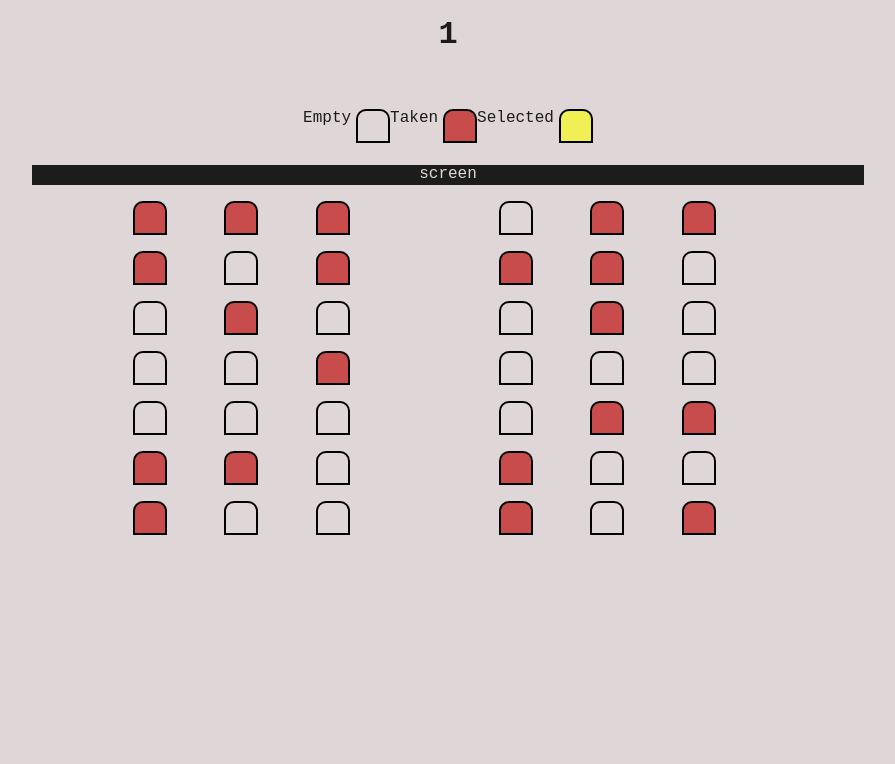
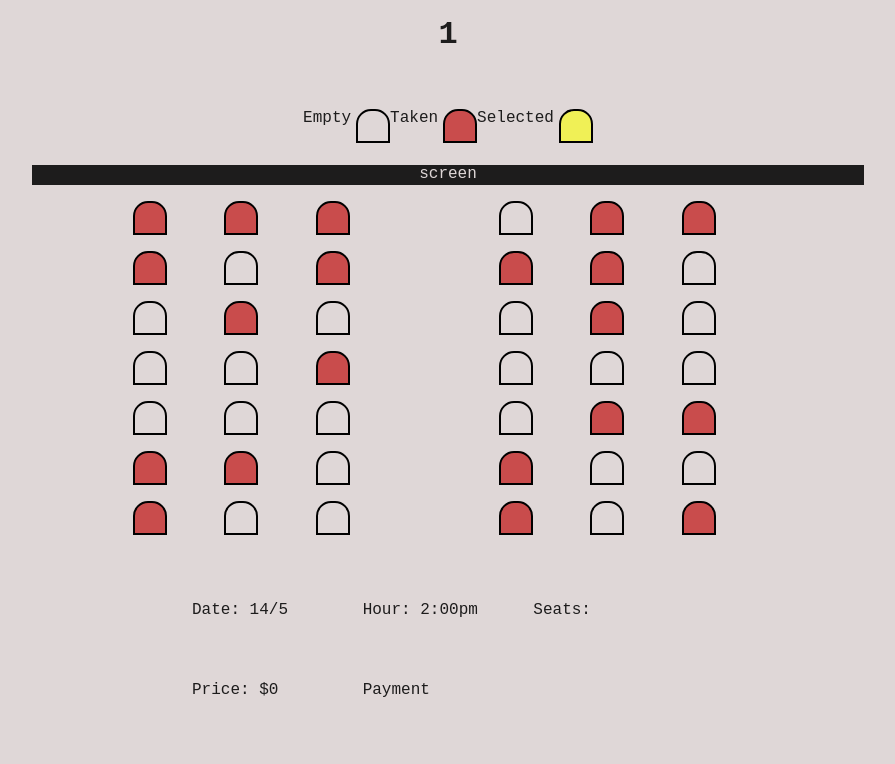
Before and after one commit to danimaietta/MovieApp.github.io, a React app: page /seating/11 in a window 1280 px wide. Shown: the whole page, without its empty margins (192-1087 px from the left). Built offline with nearby package versions, Linux system fonts and the light colour scheme.

Commit message:
SittingHeader 100%, SittingFooter 50%

```diff
--- a/app/components/FlashLight.js
+++ b/app/components/Movies/FlashLight.js
@@ -1,5 +1,5 @@
 import React, { useContext } from 'react'
-import LocaleContext from '../context/LocaleContext'
+import LocaleContext from '../../context/LocaleContext'
 
 export default function FlashLight() {
   const { theme, setTheme } = useContext(LocaleContext)
--- a/app/components/Reserve.js
+++ b/app/components/Movies/Reserve.js
@@ -1,10 +1,10 @@
 import React, { useState, useEffect, useContext } from 'react'
 import SearchBox from './SearchBox'
 import Card from './Card'
-import { getAllMovies } from '../utils/api'
+import { getAllMovies } from '../../utils/api'
 import { Link } from 'react-router-dom'
-import LocaleContext from '../context/LocaleContext'
-import seatsGenerator from '../utils/seatsGenerator'
+import LocaleContext from '../../context/LocaleContext'
+import seatsGenerator from '../../utils/seatsGenerator'
 
 export default function Reserve() {
   const [allMovies, setAllMovies] = useState([])
--- a/app/components/SearchBox.js
+++ b/app/components/Movies/SearchBox.js
@@ -1,13 +1,13 @@
 import React, { useContext } from 'react'
-import FlashLight from '../components/FlashLight'
-import LocaleContext from '../context/LocaleContext'
+import FlashLight from './FlashLight'
+import LocaleContext from '../../context/LocaleContext'
 
 export default function SearchBox({ movies, handler }) {
   const { theme } = useContext(LocaleContext)
   const classBtn = theme == 'light' ? 'light-button' : 'dark-button'
 
   function filterMoviesByTitle(movieTitle) {
-    return movies.filter((movie, i) => {
+    return movies.filter(movie => {
       if (movie.title.toLowerCase().includes(movieTitle.toLowerCase()))
         return movie
     })
@@ -27,12 +27,10 @@ export default function SearchBox({ movies, handler }) {
     updateHandler(movies.sort((a, b) => b.vote_count - a.vote_count))
   }
   const filterByAdults = () => {
-    updateHandler(movies.filter((movie, i) => movie.adult && movie))
+    updateHandler(movies.filter(movie => movie.adult && movie))
   }
-
   const filterByKids = () => {
-    console.log('here')
-    updateHandler(movies.filter((movie, i) => !movie.adult && movie))
+    updateHandler(movies.filter(movie => !movie.adult && movie))
   }
 
   return (
--- a/app/components/Seating.js
+++ /dev/null
@@ -1,44 +0,0 @@
-import React, { useState, useContext } from 'react'
-import JSONSeats from '../utils/seating'
-import LocaleContext from '../context/LocaleContext'
-
-export default function Seating(props) {
-  const movie = props.match.params.movie
-  const { seats } = JSONSeats[props.match.params.id]
-  let [allSeats, setAllSeats] = useState(() => seats.map(s => s))
-  const [seatNumbers, setSeatNumbers] = useState([])
-  const { theme } = useContext(LocaleContext)
-  const classBtn = theme == 'light' ? 'light-button' : 'dark-button'
-  const screenColor = theme == 'light' ? 'black-screen' : 'white-screen'
-
-  const selectSeat = i => {
-    allSeats[i] = !allSeats[i]
-    setAllSeats([...allSeats])
-    setSeatNumbers([...seatNumbers, i])
-  }
-
-  return (
-    <div className='seats'>
-      <h1 className={`movieTitle flex center ${classBtn}`}>{movie}</h1>
-      <div className='seat-info flex row center'>
-        Empty <div className={`seat ${classBtn}`} />
-        Taken <div className='seat taken' />
-        Selected <div className='seat selected' />
-      </div>
-      <div className={`screen ${screenColor}`}>screen</div>
-      <div className='seats-container'>
-        {allSeats.map((seat, i) => {
-          return (
-            <div
-              key={i}
-              className={`seat ${
-                seatNumbers.includes(i) ? 'selected' : seat ? 'taken' : 'free'
-              }`}
-              onClick={() => seat == false && selectSeat(i)}
-            />
-          )
-        })}
-      </div>
-    </div>
-  )
-}
--- /dev/null
+++ b/app/components/Seating/Seating.js
@@ -0,0 +1,59 @@
+import React, { useState, useContext, useCallback } from 'react'
+import SeatingHeader from './SeatingHeader'
+import SeatingFooter from './SeatingFooter'
+import JSONSeats from '../../utils/seating'
+import LocaleContext from '../../context/LocaleContext'
+
+export default function Seating(props) {
+  const { seats } = JSONSeats[props.match.params.id]
+  let [allSeats, setAllSeats] = useState(() => seats.map(s => s))
+  const [seatNumbers, setSeatNumbers] = useState([])
+  const [seatNames, setSeatNames] = useState([])
+  const { theme } = useContext(LocaleContext)
+
+  const calculateSeatName = i => {
+    const letters = ['A', 'B', 'C', 'D', 'E', 'F', 'G']
+    const numbers = [6, 5, 4, 3, 2, 1]
+    const numberSeats = seatNumbers.length == 0 ? [i] : seatNumbers.concat(i)
+    return numberSeats.map(sn => {
+      let row = ~~(sn / 6 + 1)
+      let column = row * 6 - sn
+      return `${letters[row - 1]}${numbers[column - 1]}`
+    })
+  }
+
+  const selectSeat = i => {
+    allSeats[i] = !allSeats[i]
+    setAllSeats([...allSeats])
+    if (seatNumbers.includes(i)) {
+      //seatNumbers.splice(seatNumbers.indexOf(i), 1)
+
+      setSeatNumbers(seatNumbers.filter(sn => sn !== i))
+    } else {
+      setSeatNumbers([...seatNumbers, i])
+    }
+    setSeatNames(calculateSeatName(i))
+  }
+
+  return (
+    <div className='seats'>
+      <SeatingHeader movie={props.match.params.movie} theme={theme} />
+      <div className='seats-container'>
+        {allSeats.map((seat, i) => {
+          return (
+            <div
+              key={i}
+              className={`seat ${
+                seatNumbers.includes(i) ? 'selected' : seat ? 'taken' : 'free'
+              }`}
+              onClick={() =>
+                seat == false || seatNumbers.includes(i) ? selectSeat(i) : ''
+              }
+            />
+          )
+        })}
+      </div>
+      <SeatingFooter seatCount={seatNumbers.length} seatNames={seatNames} />
+    </div>
+  )
+}
--- /dev/null
+++ b/app/components/Seating/SeatingFooter.js
@@ -0,0 +1,18 @@
+import React, { useState, useContext } from 'react'
+
+export default function SeatingFooter({ seatCount = 0, seatNames = [] }) {
+  const date = `${new Date().getDate()}/${new Date().getMonth() + 1}`
+  const hoursList = ['2:00pm', '5:30pm', '9:00pm']
+
+  return (
+    <div className='seat-footer-container'>
+      <div className='item-footer'>Date: {date}</div>
+      <div className='item-footer'>Hour: {hoursList[0]} </div>
+      <div className='item-footer'>
+        Seats: {seatNames.reduce((s, a) => `${a}, ${s}`, '')}
+      </div>
+      <div className='item-footer'>Price: ${seatCount * 13}</div>
+      <div className='payment-button'>Payment </div>
+    </div>
+  )
+}
--- /dev/null
+++ b/app/components/Seating/SeatingHeader.js
@@ -0,0 +1,20 @@
+import React from 'react'
+
+function Seating({ movie, theme }) {
+  const classBtn = theme == 'light' ? 'light-button' : 'dark-button'
+  const screenColor = theme == 'light' ? 'black-screen' : 'white-screen'
+
+  return (
+    <>
+      <h1 className={`movieTitle flex center ${classBtn}`}>{movie}</h1>
+      <div className='seat-header flex row center'>
+        Empty <div className={`seat ${classBtn}`} />
+        Taken <div className='seat taken' />
+        Selected <div className='seat selected' />
+      </div>
+      <div className={`screen ${screenColor}`}>screen</div>
+    </>
+  )
+}
+
+export default React.memo(Seating)
--- a/app/index.css
+++ b/app/index.css
@@ -179,7 +179,7 @@ img {
   padding: 2vh;
 }
 
-.seat-info {
+.seat-header {
   margin-top: 5vh;
   height: 5vh;
 }
@@ -198,7 +198,7 @@ img {
   height: 30px;
   margin-left: 5px;
   border: solid 2px black;
-  border-radius: 10px 10px 0 0;
+  border-radius: 15px 15px 0 0;
 }
 
 .free:hover {
@@ -213,3 +213,27 @@ img {
 .selected {
   background-color: rgb(240, 240, 86);
 }
+
+.selected:hover {
+  cursor: pointer;
+}
+
+.seat-footer-container {
+  display: grid;
+  margin: auto;
+  grid-template: 1fr 1fr / 1fr 1fr 1fr;
+  height: 20vh;
+  width: 40vw;
+}
+
+.item-footer {
+  display: grid;
+  width: 100%;
+  height: 100%;
+}
+
+.payment-button {
+  display: grid;
+  width: 200%;
+  height: 100%;
+}
--- a/app/index.js
+++ b/app/index.js
@@ -1,8 +1,8 @@
 import React, { useState } from 'react'
 import ReactDOM from 'react-dom'
 import './index.css'
-import Reserve from './components/Reserve'
-import Seating from './components/Seating'
+import Reserve from './components/Movies/Reserve'
+import Seating from './components/Seating/Seating'
 import { BrowserRouter as Router, Route, Switch } from 'react-router-dom'
 import LocaleContext from './context/LocaleContext'
 
```
Also changed, not shown: app/components/BackButton.js (added), app/components/Movies/Card.js (renamed from app/components/Card.js).
